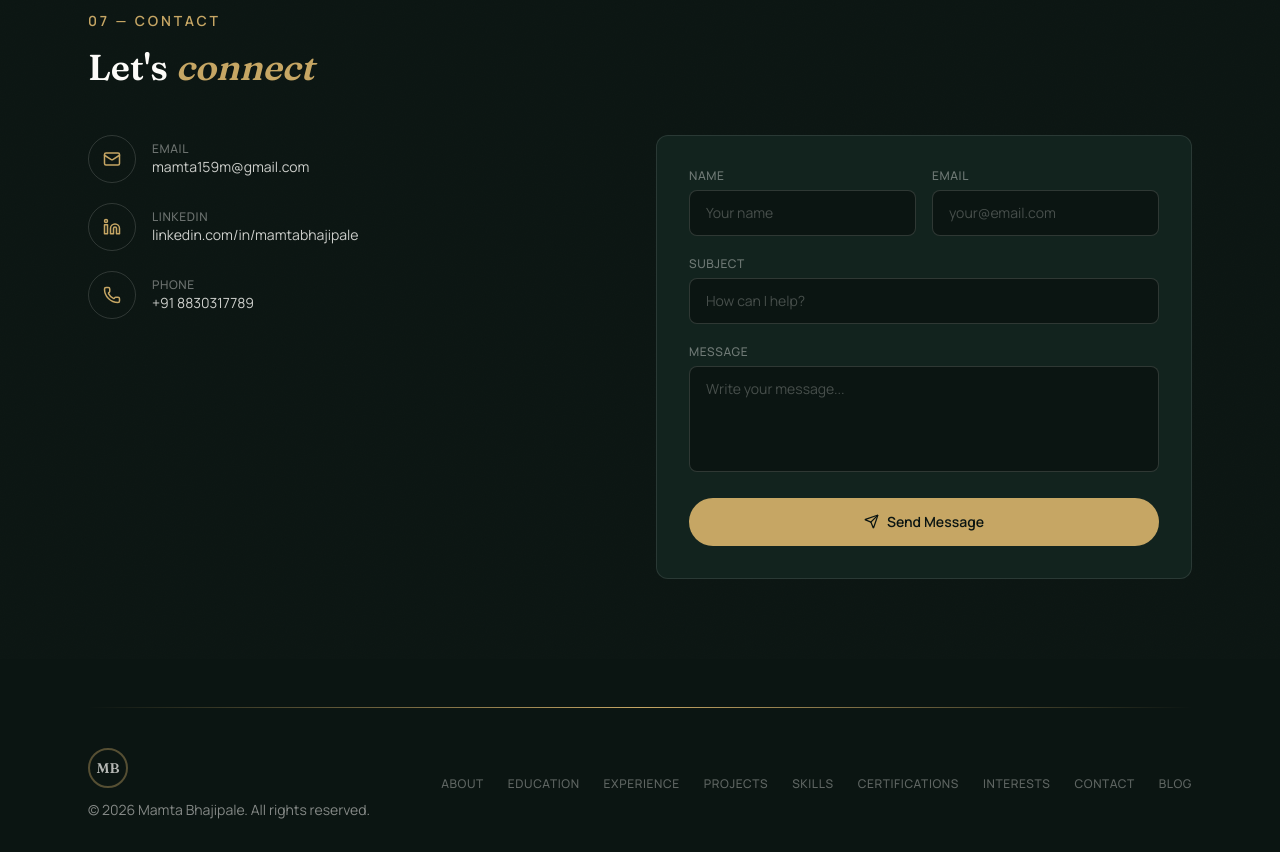
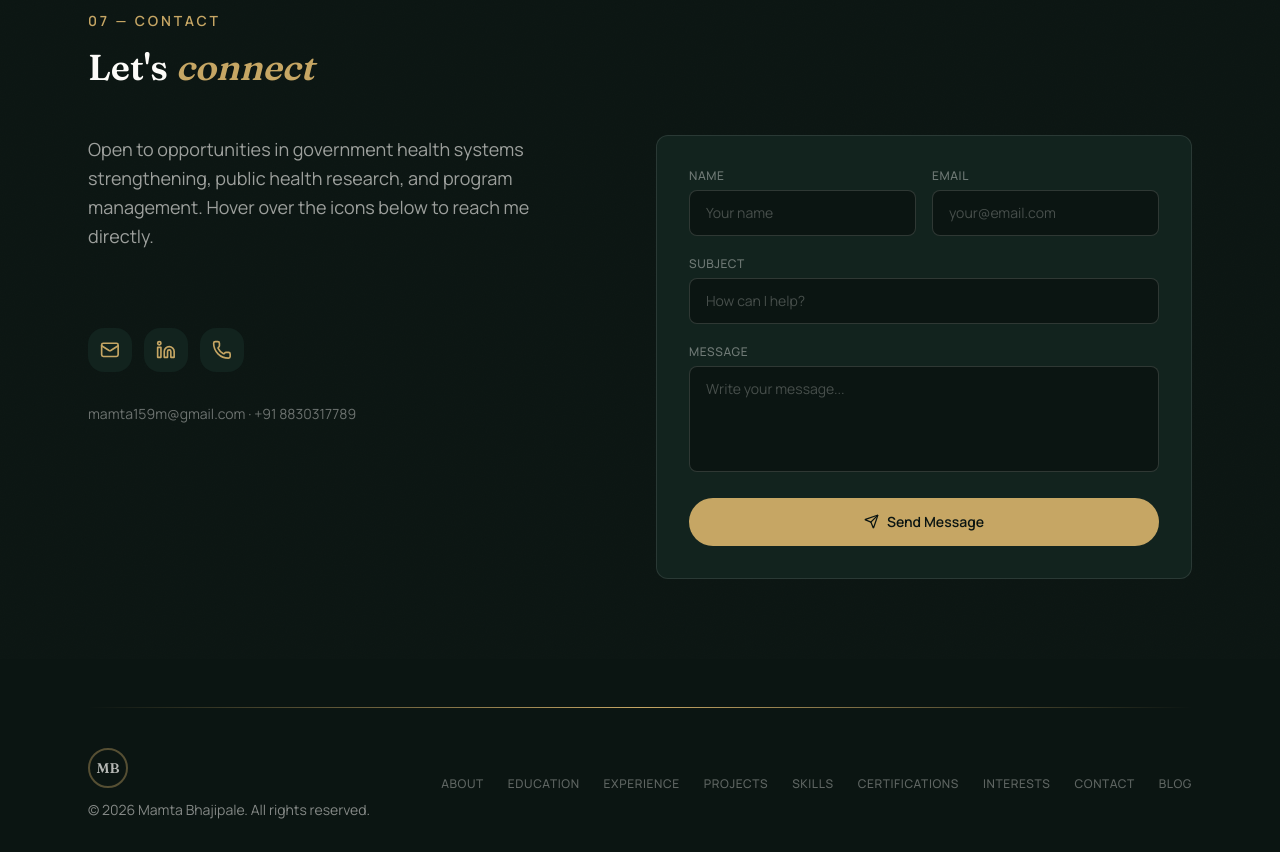
Before and after one commit to Mamta-Bhajipale/PORTFOLIO_CUM_BLOGGING, a Next.js app: page / in a window 1280 px wide. Shown: the part 7300-8152 px from the top of the page. Built offline with nearby package versions, Linux system fonts and the light colour scheme.

Commit message:
contact: add macOS dock-style magnify for email/linkedin/phone, no outline

```diff
--- a/components/Contact.tsx
+++ b/components/Contact.tsx
@@ -2,6 +2,7 @@
 
 import { Mail, Linkedin, Phone, Send } from "lucide-react";
 import { cvData } from "@/lib/data";
+import ContactDock, { type ContactItem } from "./ContactDock";
 import Reveal from "./ui/Reveal";
 import SectionEyebrow from "./ui/SectionEyebrow";
 import { FormEvent, useState } from "react";
@@ -19,6 +20,12 @@ export default function Contact() {
     window.location.href = `mailto:${cvData.email}?subject=${encodeURIComponent(mailtoSubject)}&body=${encodeURIComponent(mailtoBody)}`;
   };
 
+  const contactItems: ContactItem[] = [
+    { icon: Mail, label: "Email", value: cvData.email, href: `mailto:${cvData.email}` },
+    { icon: Linkedin, label: "LinkedIn", value: cvData.linkedin, href: cvData.linkedinUrl, external: true },
+    { icon: Phone, label: "Phone", value: cvData.phone, href: `tel:${cvData.phone.replace(/\s/g, "")}` },
+  ];
+
   return (
     <section id="contact" className="py-20 bg-dark relative paper-grain">
       <div className="mx-auto max-w-6xl px-6 relative z-10">
@@ -32,33 +39,15 @@ export default function Contact() {
         <div className="grid md:grid-cols-2 gap-8">
           <Reveal>
             <div className="space-y-8">
-              <div className="space-y-5">
-                {[
-                  { icon: Mail, label: "Email", value: cvData.email, href: `mailto:${cvData.email}` },
-                  { icon: Linkedin, label: "LinkedIn", value: cvData.linkedin, href: cvData.linkedinUrl, external: true },
-                  { icon: Phone, label: "Phone", value: cvData.phone, href: `tel:${cvData.phone.replace(/\s/g, "")}` },
-                ].map((item) => (
-                  <a
-                    key={item.label}
-                    href={item.href}
-                    target={item.external ? "_blank" : undefined}
-                    rel={item.external ? "noopener noreferrer" : undefined}
-                    className="flex items-center gap-4 group"
-                  >
-                    <div className="w-12 h-12 rounded-full border border-ivory/15 flex items-center justify-center group-hover:border-gold/50 transition-colors shrink-0">
-                      <item.icon size={18} className="text-gold" />
-                    </div>
-                    <div>
-                      <p className="text-xs text-ivory/40 uppercase tracking-wider font-medium">
-                        {item.label}
-                      </p>
-                      <p className="text-sm text-ivory/80 group-hover:text-gold transition-colors">
-                        {item.value}
-                      </p>
-                    </div>
-                  </a>
-                ))}
-              </div>
+              <p className="text-ivory/60 leading-relaxed text-base sm:text-lg max-w-md">
+                Open to opportunities in government health systems strengthening,
+                public health research, and program management. Hover over the
+                icons below to reach me directly.
+              </p>
+              <ContactDock items={contactItems} />
+              <p className="text-sm text-ivory/40">
+                {cvData.email} · {cvData.phone}
+              </p>
             </div>
           </Reveal>
 
--- a/components/ContactDock.tsx
+++ b/components/ContactDock.tsx
@@ -2,7 +2,7 @@
 
 import { useRef } from "react";
 import { motion, useMotionValue, useSpring, useTransform } from "framer-motion";
-import { Mail, Linkedin, Phone, type LucideIcon } from "lucide-react";
+import type { LucideIcon } from "lucide-react";
 
 interface ContactItem {
   label: string;
@@ -14,11 +14,9 @@ interface ContactItem {
 
 function MagnifyItem({
   mouse,
-  index,
   item,
 }: {
   mouse: ReturnType<typeof useMotionValue<number>>;
-  index: number;
   item: ContactItem;
 }) {
   const ref = useRef<HTMLAnchorElement>(null);
@@ -60,8 +58,8 @@ export default function ContactDock({ items }: { items: ContactItem[] }) {
       onMouseLeave={() => mouse.set(Infinity)}
       className="flex h-[88px] items-end gap-3"
     >
-      {items.map((it, i) => (
-        <MagnifyItem key={it.label} mouse={mouse} index={i} item={it} />
+      {items.map((it) => (
+        <MagnifyItem key={it.label} mouse={mouse} item={it} />
       ))}
     </div>
   );
```
